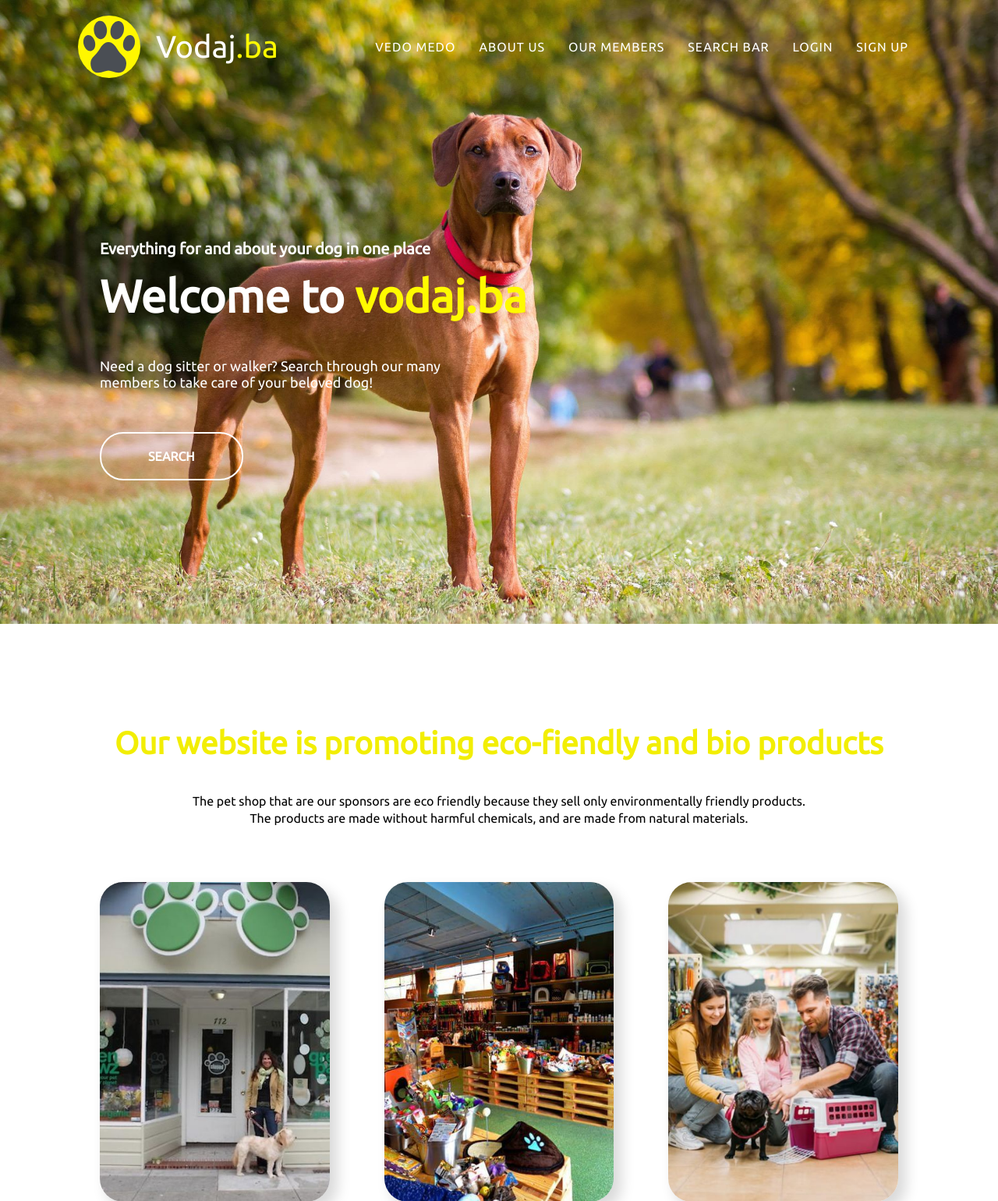
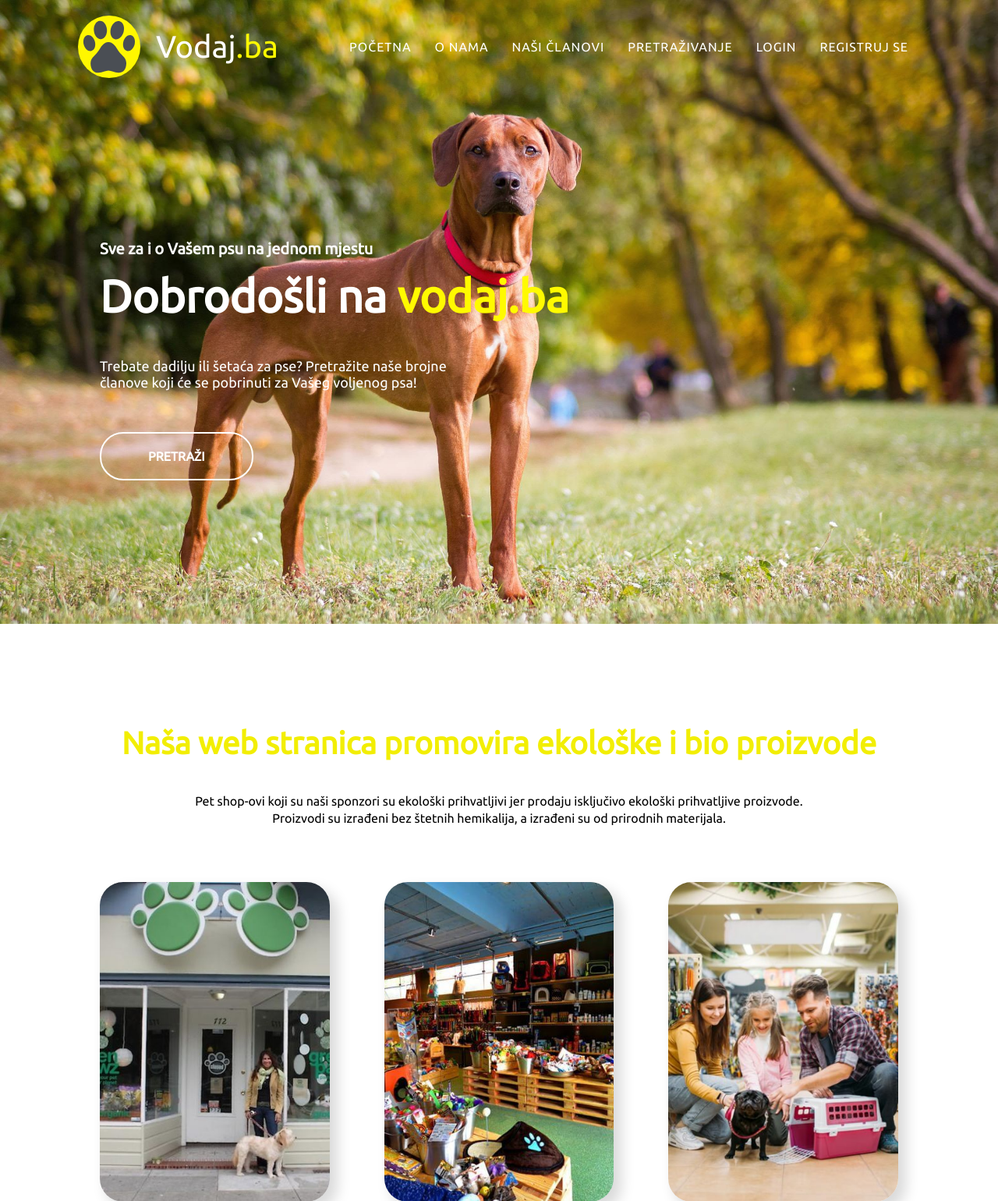
Before and after one commit to VedadGastan/Hakaton-2023, a Django app: page / in a window 1280 px wide. Shown: the top 1540 px of the page at 78% size. Run offline with Django 4.2, Linux system fonts and the light colour scheme; data comes from the database, SQL or seed files in the repository; some libraries are stand-ins or nearby versions.

Commit message:
Prevedena stranica
Ostalo na registracijskoj formi promijeniti Username Name Lastname i itd nisam nasao ovdje u VSC da mogu, sve ostalo je prevedeno bar koliko ja znam :)

```diff
--- a/SubHazProject/SubHazApp/templates/SubHazApp/authenticate/login.html
+++ b/SubHazProject/SubHazApp/templates/SubHazApp/authenticate/login.html
@@ -9,13 +9,13 @@
         <div class="form">
             <form action="#" method="post">
                 {% csrf_token %}
-                <input id="username" type="text" name="username" placeholder="Username" required> <br>
-                <input id="password" type="password" name="password" placeholder="Password" required> <br>
+                <input id="username" type="text" name="username" placeholder="Korisničko ime" required> <br>
+                <input id="password" type="password" name="password" placeholder="Šifra" required> <br>
 
                 <button class="submit-2" type="submit" name="submit" id="submit">SUBMIT</button>
             </form>
         </div>
-        <p class="text">Don't have a account? Try to <a href="{% url 'register' %}"> sign up</a></p>
+        <p class="text">Nemate račun? Pokušaj<a href="{% url 'register' %}"> registrovati se</a></p>
     </div>
 
 </section>
--- a/SubHazProject/SubHazApp/templates/SubHazApp/base/base.html
+++ b/SubHazProject/SubHazApp/templates/SubHazApp/base/base.html
@@ -43,17 +43,17 @@
             <nav class="navbar">
                 <ul class="menu-items">
                     <li>
-                        <a href="{% url 'home' %}"><span>VEDO MEDO</span></a>
+                        <a href="{% url 'home' %}"><span>POČETNA</span></a>
                     </li>
                     <li>
-                        <a href="{% url 'home' %}#anchor"><span>ABOUT US</span></a>
+                        <a href="{% url 'home' %}#anchor"><span>O NAMA</span></a>
                     </li>
                     <li>
-                        <a href="{% url 'contractors' %}"><span>OUR MEMBERS</span></a>
+                        <a href="{% url 'contractors' %}"><span>NAŠI ČLANOVI</span></a>
                     </li>
 
                     <li>
-                        <a href="{% url 'search' %}"><span>SEARCH BAR</span></a>
+                        <a href="{% url 'search' %}"><span>PRETRAŽIVANJE</span></a>
                     </li>
                     {% if user.is_authenticated %}
                     <li>
@@ -65,7 +65,7 @@
                     </li>
                     {% endif %}
                     <li>
-                        <a href="{% url 'about' %}"><span>SIGN UP</span></a>
+                        <a href="{% url 'register' %}"><span>REGISTRUJ SE</span></a>
                     </li>
                 </ul>
             </nav>
@@ -87,34 +87,34 @@
             </div>
             <div>
                 <nav>
-                    <h5>Become a member</h5>
+                    <h5>Postani član</h5>
                     <ul>
                         <li>
-                            <a href="#"><span>Guide lines</span></a>
+                            <a href="#"><span>Smjernice</span></a>
                         </li>
                         <li>
-                            <a href="#"><span>Registration form</span></a>
+                            <a href="#"><span>Registracijska forma</span></a>
                         </li>
                         <li>
-                            <a href="#"><span>Rules for members</span></a>
+                            <a href="#"><span>Pravila za članove</span></a>
                         </li>
                 </nav>
             </div>
             <div>
                 <nav>
-                    <h5>Our <br> services</h5>
+                    <h5>Naše <br> usluge</h5>
                     <ul>
                         <li>
-                            <a href="#"><span>Dog sitting</span></a>
+                            <a href="#"><span>Čuvanje pasa</span></a>
                         </li>
                         <li>
-                            <a href="#"><span>Dog walking</span></a>
+                            <a href="#"><span>Vodanje pasa</span></a>
                         </li>
                         <li>
-                            <a href="#"><span>Dog training</span></a>
+                            <a href="#"><span>Treniranje pasa</span></a>
                         </li>
                         <li>
-                            <a href="#"><span>Payments</span></a>
+                            <a href="#"><span>Plaćanje</span></a>
                         </li>
                 </nav>
             </div>
@@ -140,7 +140,7 @@
         </div>
         <div class="element">
             <div class="flex-5">
-                <div class="copyright"><span>© Copyright 2023. All Rights Reserved.</span></div>
+                <div class="copyright"><span>© Copyright vodaj.ba . Sva prava pridržana. </span></div>
                 <div>
                     <nav class="footer-menu-2">
                         <ul>
--- a/SubHazProject/SubHazApp/templates/SubHazApp/blog.html
+++ b/SubHazProject/SubHazApp/templates/SubHazApp/blog.html
@@ -7,7 +7,7 @@
     <form id="search" action="#">
         <i class="fa-solid fa-magnifying-glass"></i>
         <input type="text" name="search" placeholder="Search by topic or keywords">
-        <button type="submit" name="submit">SEARCH</button>
+        <button type="submit" name="submit">PRETRAŽI</button>
     </form>
 </section>
 
--- a/SubHazProject/SubHazApp/templates/SubHazApp/index.html
+++ b/SubHazProject/SubHazApp/templates/SubHazApp/index.html
@@ -7,11 +7,11 @@
 
     <section class="banner" id="hero">
         <div class="element">
-            <h3>Everything for and about your dog in one place</h3>
-            <h1 style="padding-bottom: 50px;">Welcome to <span style="color: #fffa00;">vodaj.ba</span></h1>
-            <p style="padding-bottom: 75px;">Need a dog sitter or walker? Search through our many <br> members to take care of your beloved dog!</p>
+            <h3>Sve za i o Vašem psu na jednom mjestu</h3>
+            <h1 style="padding-bottom: 50px;">Dobrodošli na <span style="color: #fffa00;">vodaj.ba</span></h1>
+            <p style="padding-bottom: 75px;">Trebate dadilju ili šetaća za pse? Pretražite naše brojne <br> članove koji će se pobrinuti za Vašeg voljenog psa!</p>
             <div class="services">
-                <div id="sign-up" class="btn-secondary"><a href="{% url 'search' %}">Search</a></div>
+                <div id="sign-up" class="btn-secondary"><a href="{% url 'search' %}">PRETRAŽI</a></div>
             </div>
 
         </div>
@@ -22,12 +22,12 @@
 
     <section class="companies">
         <div class="element">
-            <h2 class="title-h2">Our website is promoting eco-fiendly and bio products</h2>
-            <p class="text">The pet shop that are our sponsors are eco friendly because they sell only environmentally friendly products. <br> The products are made without harmful chemicals, and are made from natural materials.</p>
+            <h2 class="title-h2">Naša web stranica promovira ekološke i bio proizvode</h2>
+            <p class="text">Pet shop-ovi koji su naši sponzori su ekološki prihvatljivi jer prodaju isključivo ekološki prihvatljive proizvode.<br> Proizvodi su izrađeni bez štetnih hemikalija, a izrađeni su od prirodnih materijala.</p>
             <div class="companies-img">
-                <div class="img zig-zag"><a href="https://www.facebook.com/petzone.ba/"><img src="{% static 'images/radnja1.jpg' %}" alt="dropbox" width="1500" height="350"></a><h4 align="center">Pet zone</h4></div>
-                <div class="img zig-zag"><a href="https://www.thegreenpetshop.com/"><img src="{% static 'images/radnja2.jpg' %}" alt="shopify" width="1500" height="350"></a><h4 align="center">The Green pet shop</h4></div>
-                <div class="img zig-zag"><a href="https://www.zoocentar.com/"><img src="{% static 'images/radnja3.jpg' %}" alt="intercom" width="1500" height="350"></a><h4 align="center">Zoo centar</h4></div>
+                <div class="img zig-zag"><a href="https://www.facebook.com/petzone.ba/" target="_blank"><img src="{% static 'images/radnja1.jpg' %}" alt="dropbox" width="1500" height="350"></a><h4 align="center">Pet zone</h4></div>
+                <div class="img zig-zag"><a href="https://www.thegreenpetshop.com/" target="_blank"><img src="{% static 'images/radnja2.jpg' %}" alt="shopify" width="1500" height="350"></a><h4 align="center">The Green pet shop</h4></div>
+                <div class="img zig-zag"><a href="https://www.zoocentar.com/" target="_blank"><img src="{% static 'images/radnja3.jpg' %}" alt="intercom" width="1500" height="350"></a><h4 align="center">Zoo centar</h4></div>
             </div>
 
         </div>
@@ -42,8 +42,10 @@
             <div class="element" id="zig-zag">
                 <div>
                     <!--    Ovo je prvi zig zag opis    -->
-                    <h2 class="title-h2">Our dog walkers</h2>
-                    <p class="text">A volunteer dog walker is a person who voluntarily offers their time and services to walk dogs. The goal of a volunteer dog walker is to provide the dogs with exercise, socialization, and human interaction to improve their physical and mental well-being while they wait to be adopted.</p>
+                    <h2 class="title-h2">Naši šetaći pasa</h2>
+                    <p class="text">Dobrovoljni šetač pasa je osoba koja dobrovoljno nudi svoje vrijeme i usluge šetanju pasa. Cilj dobrovoljnog šetača pasa je pružiti psima vježbu, socijalizaciju i interakciju s ljudima kako bi poboljšali njihovo fizičko i mentalno blagostanje dok čekaju na udomljavanje.
+
+                    </p>
 
                 </div>
                 <div class="img-zig-zag">
@@ -58,8 +60,8 @@
                     <img src="{% static 'images/walker2.jpg' %}" alt="image">
                 </div>
                 <div>
-                    <h2 class="title-h2">Our dog sitters</h2>
-                    <p class="text">The goal of our dog sitters is to provide a loving, safe and comfortable environment for the dogs, keeping the dogs company and making sure they are well taken care of while the owner is away.</p>
+                    <h2 class="title-h2">O čuvanju pasa</h2>
+                    <p class="text">Cilj naših čuvara pasa je da psima pruže ljubazno, sigurno i ugodno okruženje, praveći društvo psima i brinući se o njima dok je vlasnik odsutan.</p>
 
                 </div>
 
@@ -71,8 +73,8 @@
             <div class="abs-bg" id="right"><div class="overlay-2"></div></div>
             <div class="element" id="zig-zag">
                 <div>
-                    <h2 class="title-h2">Our dog sitters</h2>
-                    <p class="text">The goal of our dog sitters is to provide a loving, safe and comfortable environment for the dogs, keeping the dogs company and making sure they are well taken care of while the owner is away.</p>
+                    <h2 class="title-h2">O čuvanju pasa</h2>
+                    <p class="text">Cilj naših čuvara pasa je da psima pruže ljubazno, sigurno i ugodno okruženje, praveći društvo psima i brinući se o njima dok je vlasnik odsutan.</p>
                 </div>
                 <div class="img-zig-zag">
                     <img src="{% static 'images/walker2.jpg' %}" alt="image">
@@ -86,8 +88,8 @@
             <div class="abs-bg" id="right"><div class="overlay-3"></div></div>
             <div class="element" id="zig-zag">
                 <div>
-                    <h2 class="title-h2">Our dog trainers</h2>
-                    <p class="text"> A dog trainer is a professional who specializes in teaching dogs obedience, behavior modification and other skills. They use positive reinforcement techniques to help dogs learn and develop good manners, and help pet owners address specific issues such as excessive barking, aggression, or separation anxiety.</p>
+                    <h2 class="title-h2">Naši treneri pasa</h2>
+                    <p class="text">Trener pasa je profesionalac koji je specijaliziran za podučavanje pasa poslušnosti, modificiranju ponašanja i drugim vještinama. Koriste tehnike pozitivnog osnaživanja kako bi pomogli psima da nauče i razviju dobre manire i pomažu vlasnicima kućnih ljubimaca u rješavanju specifičnih problema kao što su pretjerano lajanje, agresija ili anksioznost odvajanja.</p>
                 </div>
                 <div  class="img-zig-zag">
                     <img src="{% static 'images/walker3.jpg' %}" alt="image">
@@ -103,7 +105,7 @@
 
 
     <!--DO IT ALL-->
-
+    {% comment %}
     <section class="do-it-all">
         <div class="element" id="do-it-all">
             <h2 class="title-h2">These are some of our TOP members:</h2>
@@ -119,13 +121,13 @@
             </div>
         </div>
     </section>
-
+    {% endcomment %}
 
 
     <section class="demo">
     <div class="overlay-5">
-        <h2>Want to become a member of our comunity?</h2>
-        <div class="btn-secondary" id="demo-btn"><a href="{% url 'about' %}">Apply here</a></div>
+        <h2>Želiš postati član naše zajednice?</h2>
+        <div class="btn-secondary" id="demo-btn"><a href="{% url 'about' %}">Apliciraj ovdje</a></div>
 
     </div>
     </section>
@@ -141,8 +143,9 @@
                         <img src="{% static 'images/logo.svg' %}" alt="image">
                     </div>
                     <div>
-                        <h3>About <span style="color: #4a4e54;">vodaj</span>.ba</h3>
-                        <p class="text">Vodaj.ba is a website where all services for your dog are presented.<br>Our members are always ready to take your dog for a walk or to be dog sitter while you are away. Also our website provides you with services like eco-friendly pet shops and dog trainers that will teach your dog good manners and to behave well around people and kids.</p>
+                        <h3>Nešto o <span style="color: #4a4e54;">vodaj</span>.ba</h3>
+                        <p class="text">Vodaj.ba je web stranica na kojoj su predstavljene sve usluge za vašeg psa.
+                            Naši članovi su uvijek spremni da izvedu vašeg psa u šetnju ili da ih dok ste odsutni. Također, naša web stranica vam pruža usluge poput ekološki prihvatljivih prodavnica kućnih ljubimaca i trenera pasa koji će naučiti vašeg psa dobrom ponašanju i u blizini ljudi i djece.</p>
 
                     </div>
                 </div>
--- a/SubHazProject/SubHazApp/templates/SubHazApp/search.html
+++ b/SubHazProject/SubHazApp/templates/SubHazApp/search.html
@@ -32,7 +32,7 @@
 
             </div>
 
-            <button class="btn-primary" type="submit" name="submit">SEARCH</button>
+            <button class="btn-primary" type="submit" name="submit">PRETRAŽI</button>
         </form>
 
     </div>
@@ -56,7 +56,7 @@
                         <p class="text">Rate Range: {{result.consultant_Id.rate_range}}</p>
                     </div>
                     <div>
-                        <a href="#"><button class="btn-primary">Contact</button></a>
+                        <a href="#"><button class="btn-primary">KONTAKTIRAJTE</button></a>
                     </div>
                 </div>
                 <p class="text">Lorem ipsum dolor sit amet, consectetur adipisicing elit, sed do eiusmod tempor incididunt ut labore et dolore magna aliqua. Ut enim ad minim veniam, quis nostrud exercitation ullamco laboris nisi ut aliquip ex ea commodo consequat.</p>
```
Also changed, not shown: SubHazProject/SubHazApp/templates/SubHazApp/authenticate/register.html (+11 -11 lines), SubHazProject/SubHazApp/templates/SubHazApp/base/base-white.html (+15 -15 lines), SubHazProject/SubHazApp/templates/SubHazApp/contractors.html (+4 -4 lines), SubHazProject/SubHazApp/templates/SubHazApp/work.html (+4 -4 lines), SubHazProject/SubHazApp/migrations/0001_initial.py (deleted), SubHazProject/SubHazApp/migrations/0002_remove_profile_district_alter_profile_rate_range.py (deleted), SubHazProject/SubHazApp/migrations/0003_profile_description.py (deleted), SubHazProject/SubHazApp/migrations/0004_rename_region_profile_city.py (deleted), SubHazProject/SubHazApp/migrations/0005_rename_rate_range_profile_charge_rate.py (deleted), SubHazProject/SubHazApp/migrations/0006_delete_unavailability.py (deleted), SubHazProject/SubHazApp/migrations/__init__.py (deleted).
